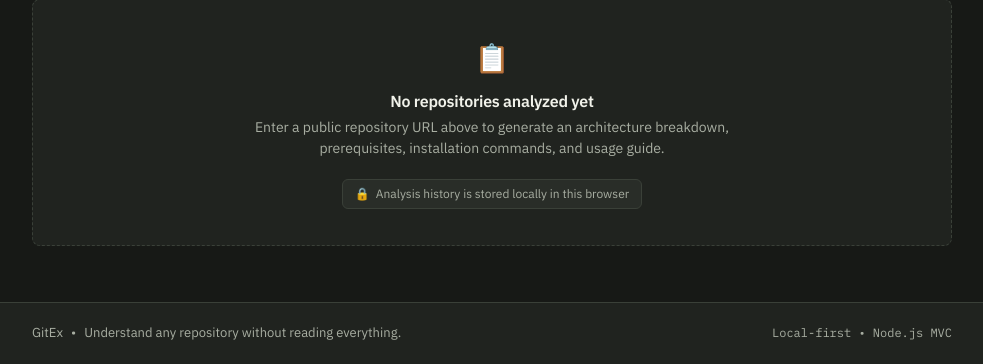
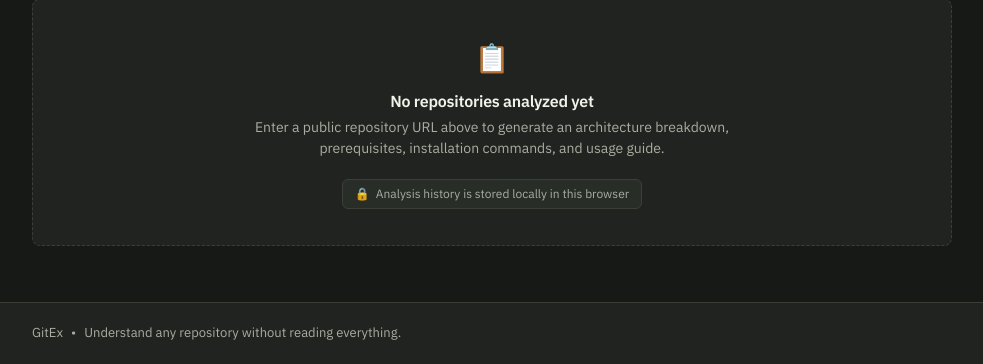
Before and after one commit to ilhamasy/gitex-web, a Node server app: page / in a window 1280 px wide. Shown: the part 460-824 px from the top of the page, without its empty margins (148-1131 px from the left). Run offline with Node 20, Linux system fonts and the light colour scheme.

Commit message:
style(footer): remove architecture label

```diff
--- a/src/views/partials/footer.ejs
+++ b/src/views/partials/footer.ejs
@@ -5,9 +5,6 @@
       <span>•</span>
       <span>Understand any repository without reading everything.</span>
     </div>
-    <div class="footer-meta">
-      <span class="font-mono" style="font-size: 0.75rem;">Local-first • Node.js MVC</span>
-    </div>
   </div>
 </footer>
 <script src="/js/main.js"></script>
```
